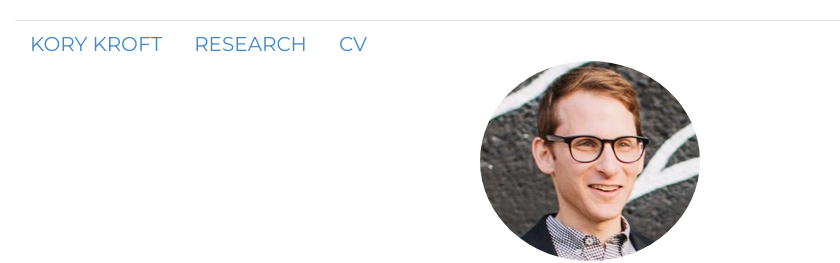
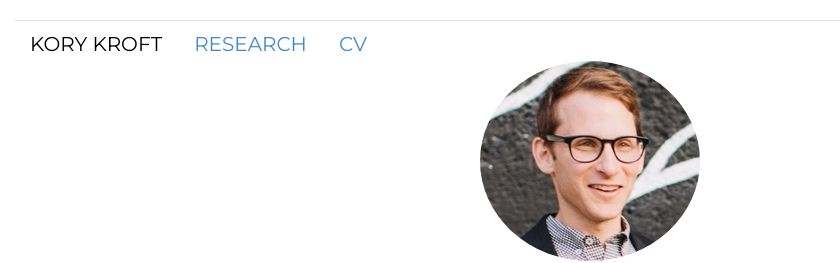
Before and after one commit to korykroft/korykroft.github.io, a Jekyll site: the page built from index.html, in a window 1280 px wide. Shown: the top 263 px of the page, without its empty margins (0-840 px from the left). Built offline with Jekyll 4.4.1, drawn with Linux system fonts in a browser that asks for light colours.

Commit message:
Update header.html

```diff
--- a/_includes/header.html
+++ b/_includes/header.html
@@ -6,7 +6,7 @@
 	</ul>
 -->
 	<ul class="nav nav-pills pull-left">
-		<li class="{{ page.cv }}"><a href="/">Kory Kroft</a></li>
+		<li class="{{ page.cv }}"><a href="/" style="text-decoration: none; color: #000000;">Kory Kroft</a></li>
 		<li class="{{ page.cv }}"><a href="/research" title="Research">Research</a></li>
 		<li class="{{ page.cv }}"><a href="/cv/resume_1.pdf" title="CV">CV</a></li>
 	</ul>
```
